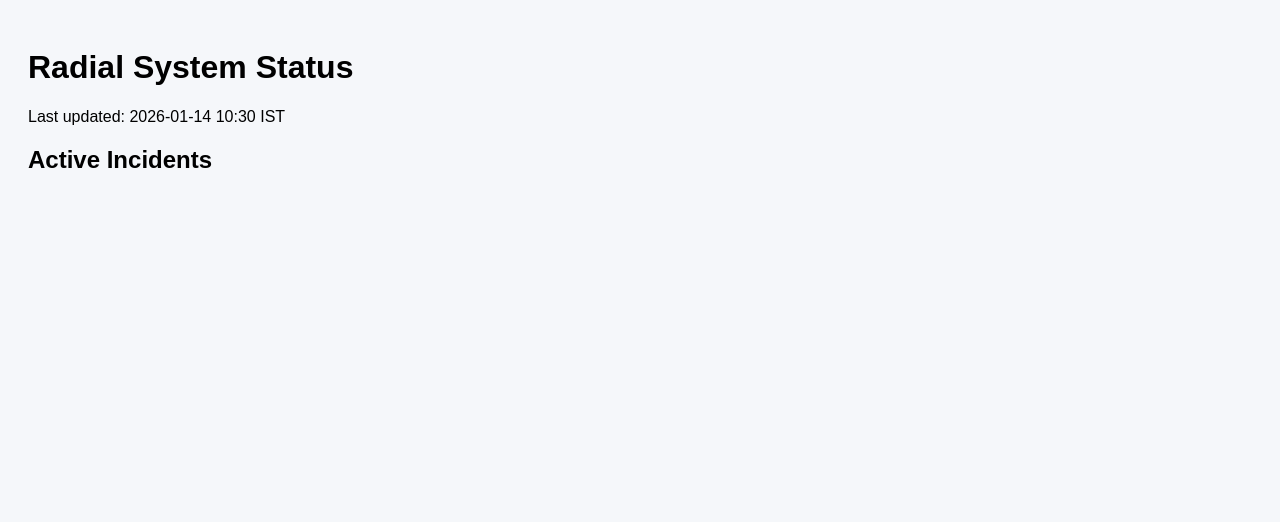
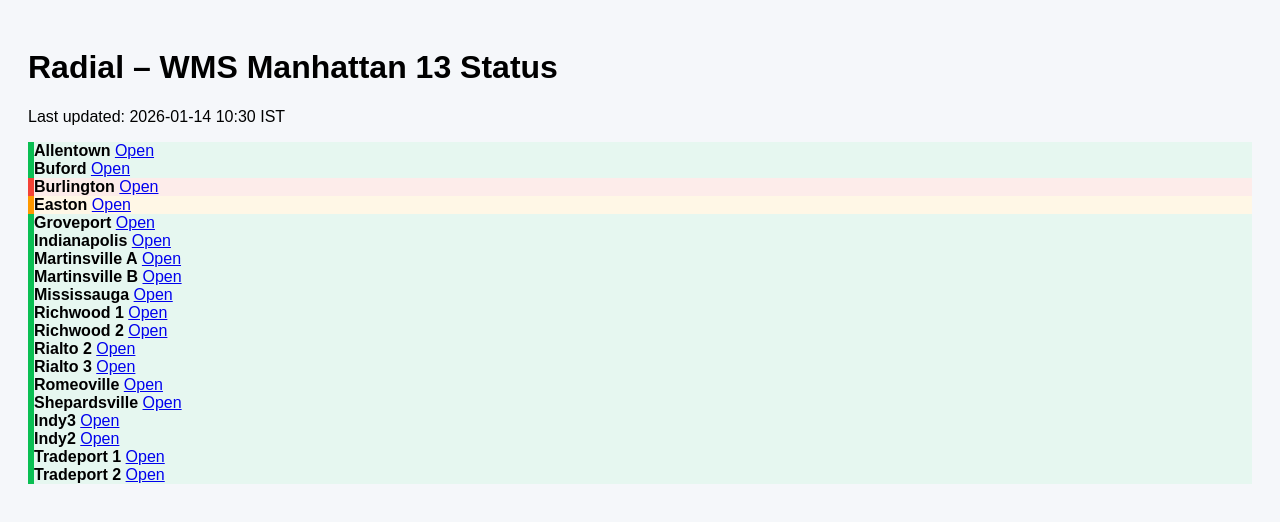
Before and after one commit to Dinakaran95/radial-status-dashboard, a plain HTML site: page index.html in a window 1280 px wide. Drawn offline with Linux system fonts and the light colour scheme.

Commit message:
index.html

```diff
--- a/index.html
+++ b/index.html
@@ -1,39 +1,34 @@
 <!DOCTYPE html>
 <html>
 <head>
-  <title>Radial Production Status</title>
+  <title>Radial – WMS 13 Status Dashboard</title>
   <link rel="stylesheet" href="style.css">
 </head>
 <body>
 
-<h1>Radial System Status</h1>
+<h1>Radial – WMS Manhattan 13 Status</h1>
 <p id="updated"></p>
 
-<div id="services"></div>
-
-<h2>Active Incidents</h2>
-<div id="incidents"></div>
+<div id="wms13"></div>
 
 <script>
 fetch("status.json")
 .then(res => res.json())
 .then(data => {
+
   document.getElementById("updated").innerText =
     "Last updated: " + data.lastUpdated;
 
-  data.services.forEach(s => {
+  data.wms13.forEach(site => {
     let div = document.createElement("div");
-    div.className = "service " + s.status;
-    div.innerHTML = `<strong>${s.name}</strong><br>${s.message}`;
-    document.getElementById("services").appendChild(div);
+    div.className = "site " + site.status;
+    div.innerHTML = `
+      <strong>${site.facility}</strong>
+      <a href="${site.url}" target="_blank">Open</a>
+    `;
+    document.getElementById("wms13").appendChild(div);
   });
 
-  data.incidents.forEach(i => {
-    let inc = document.createElement("div");
-    inc.className = "incident";
-    inc.innerHTML = `<b>${i.title}</b><br>${i.impact}<br>Status: ${i.status}`;
-    document.getElementById("incidents").appendChild(inc);
-  });
 });
 </script>
 
```
